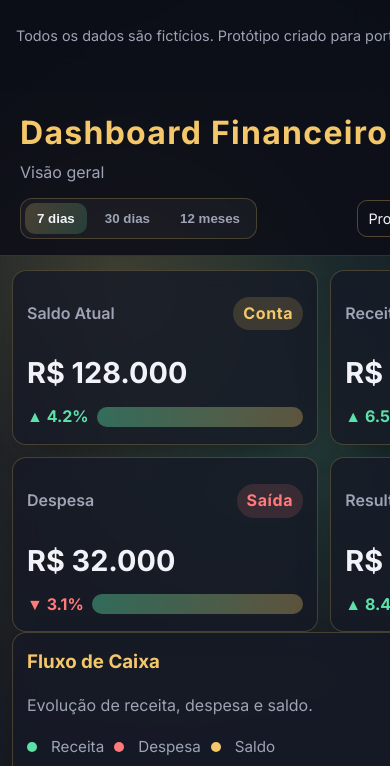
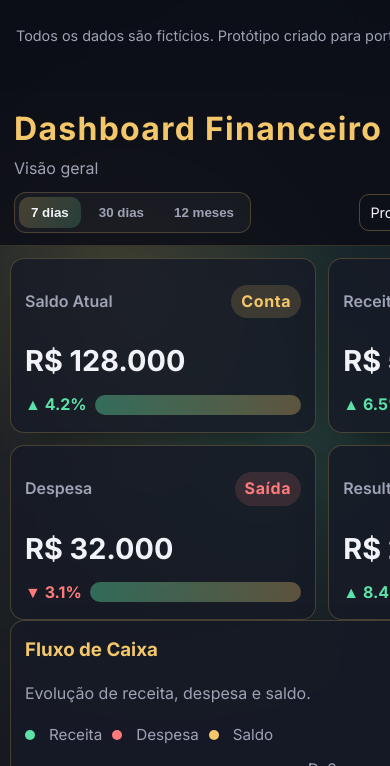
Before and after one commit to jhonnyoraculos/portifolio-orak, a plain HTML site: page projetos/dashboards/financeiro/index.html in a window 390 px wide. Shown: the part 66-832 px from the top of the page. Drawn offline with Linux system fonts and the light colour scheme.

Commit message:
Ajusta layout do dashboard financeiro no mobile

```diff
--- a/projetos/dashboards/financeiro/styles.css
+++ b/projetos/dashboards/financeiro/styles.css
@@ -30,6 +30,8 @@ body {
   color: var(--text);
   font-family: "Inter", system-ui, sans-serif;
   line-height: 1.6;
+  max-width: 100vw;
+  overflow-x: hidden;
 }
 
 .bg-glow {
@@ -48,6 +50,7 @@ body {
   display: grid;
   grid-template-columns: 230px 1fr;
   min-height: 100vh;
+  width: 100%;
 }
 
 .sidebar {
@@ -866,3 +869,18 @@ tr:hover {
     min-width: 640px;
   }
 }
+
+@media (max-width: 520px) {
+  .topbar {
+    padding: 12px 14px;
+    gap: 10px;
+  }
+
+  .content {
+    padding: 12px 10px 42px;
+  }
+
+  table.table {
+    min-width: 520px;
+  }
+}
```
